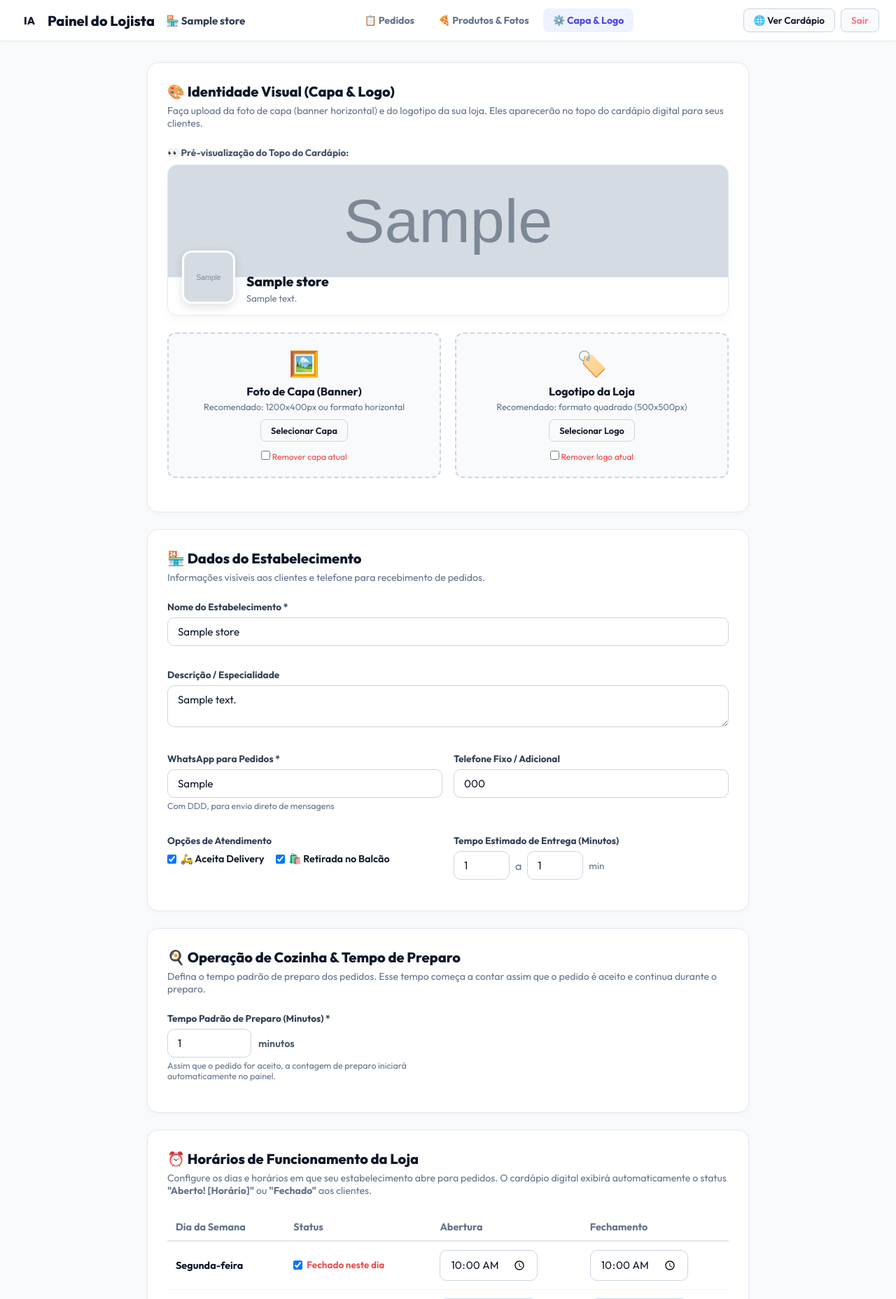
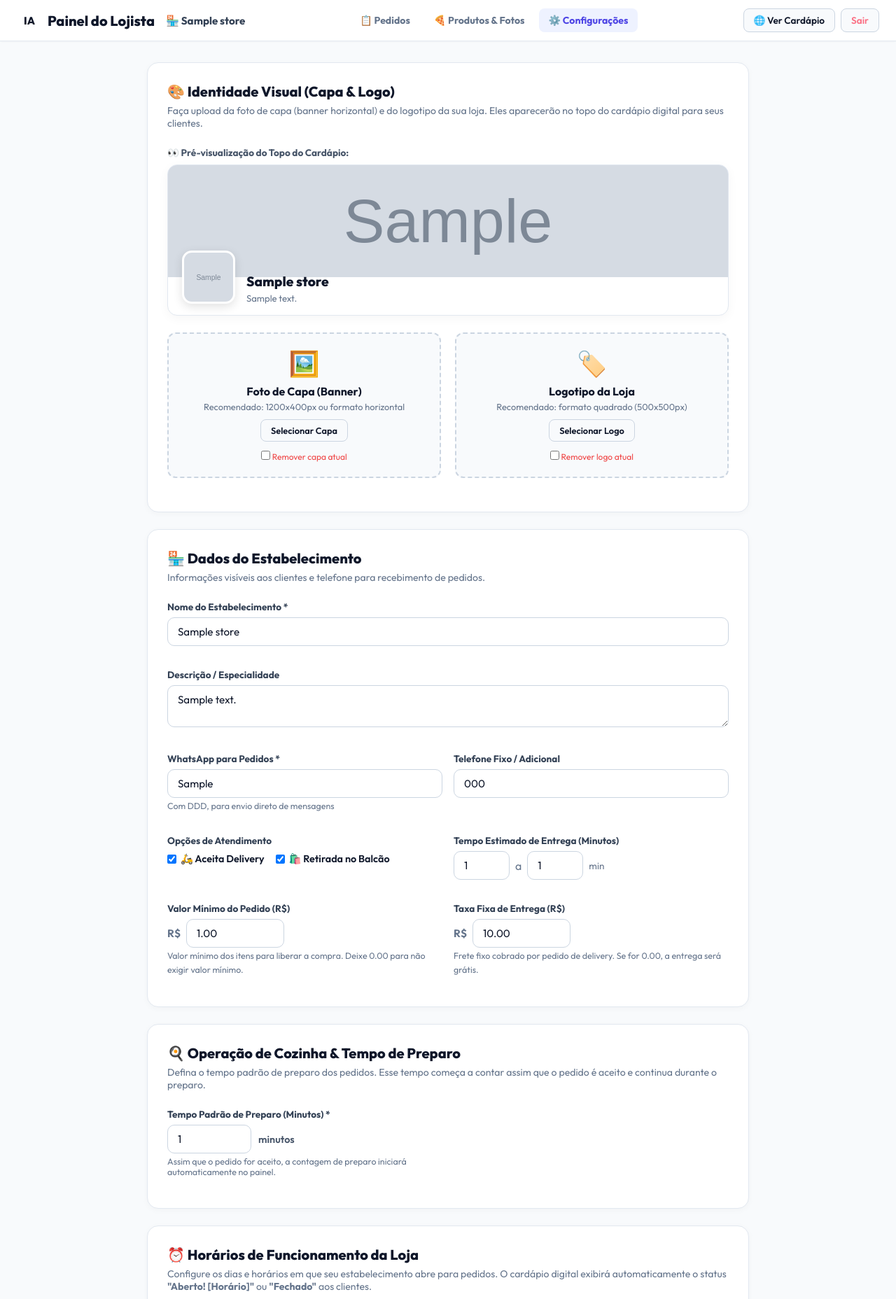
Before and after one commit to lgluiz1/mepedi, a Django app: a page that uses templates/dashboard/settings.html in a window 1280 px wide. Shown: the top 1856 px of the page at 70% size. Run offline with Django 5.2, Linux system fonts and the light colour scheme; a user stored in the database is signed in; tables that the repository leaves empty hold one stand-in row (values such as "Sample post"); grey boxes marked "Sample" are stand-in pictures.

Commit message:
feat(settings): add minimum order value, fixed delivery fee, update receipt and rename nav tab to Configurações

```diff
--- a/apps/orders/dashboard_views.py
+++ b/apps/orders/dashboard_views.py
@@ -162,6 +162,10 @@ def merchant_store_settings_view(request, store_slug):
         state = request.POST.get('state', '').strip().upper()
         postal_code = request.POST.get('postal_code', '').strip()
 
+        # Valores Comerciais e Frete
+        min_order_raw = request.POST.get('minimum_order_value', '0').strip().replace('R$', '').replace(' ', '').replace(',', '.')
+        fixed_fee_raw = request.POST.get('fixed_delivery_fee', '0').strip().replace('R$', '').replace(' ', '').replace(',', '.')
+
         if not name or not whatsapp:
             error_msg = "Nome do estabelecimento e WhatsApp são campos obrigatórios."
         else:
@@ -179,6 +183,16 @@ def merchant_store_settings_view(request, store_slug):
             current_store.postal_code = postal_code
             if receipt_msg:
                 current_store.thermal_receipt_message = receipt_msg
+
+            try:
+                current_store.minimum_order_value = Decimal(min_order_raw) if min_order_raw else Decimal('0.00')
+            except Exception:
+                pass
+
+            try:
+                current_store.fixed_delivery_fee = Decimal(fixed_fee_raw) if fixed_fee_raw else Decimal('0.00')
+            except Exception:
+                pass
 
             try:
                 current_store.estimated_delivery_time_min = int(time_min)
--- a/apps/orders/tests.py
+++ b/apps/orders/tests.py
@@ -394,7 +394,7 @@ class MerchantDashboardTests(TestCase):
         self.assertEqual(get_resp.status_code, 200)
         self.assertContains(get_resp, 'Identidade Visual')
 
-        # Atualiza configurações
+        # Atualiza configurações com pedido mínimo e taxa fixa de entrega
         post_resp = self.client.post(f'/painel/{self.store.slug}/configuracoes/', {
             'name': 'Pizzaria do Bairro Atualizada',
             'description': 'Nova descrição da pizzaria',
@@ -404,11 +404,15 @@ class MerchantDashboardTests(TestCase):
             'allows_pickup': 'on',
             'estimated_delivery_time_min': '25',
             'estimated_delivery_time_max': '50',
+            'minimum_order_value': '35,50',
+            'fixed_delivery_fee': '7,90',
         })
         self.assertEqual(post_resp.status_code, 200)
         self.store.refresh_from_db()
         self.assertEqual(self.store.name, 'Pizzaria do Bairro Atualizada')
         self.assertEqual(self.store.description, 'Nova descrição da pizzaria')
+        self.assertEqual(self.store.minimum_order_value, Decimal('35.50'))
+        self.assertEqual(self.store.fixed_delivery_fee, Decimal('7.90'))
 
     def test_merchant_products_crud_lifecycle(self):
         """Lojista gerencia produtos (criação, listagem e exclusão) via painel."""
--- a/apps/stores/models.py
+++ b/apps/stores/models.py
@@ -115,6 +115,13 @@ class Store(TimeStampedModel):
     allows_pickup = models.BooleanField(
         _('Aceita Retirada no Local'),
         default=True
+    )
+    fixed_delivery_fee = models.DecimalField(
+        _('Taxa Fixa de Entrega (R$)'),
+        max_digits=10,
+        decimal_places=2,
+        default=Decimal('0.00'),
+        help_text=_('Valor fixo cobrado por entrega. Deixe 0.00 para entrega grátis.')
     )
 
     # Operação de Cozinha e Cupom
--- a/templates/dashboard/product_options.html
+++ b/templates/dashboard/product_options.html
@@ -320,7 +320,7 @@
           🍕 Produtos & Fotos
         </a>
         <a href="/painel/{{ store.slug }}/configuracoes/" class="nav-tab-link">
-          ⚙️ Capa & Logo
+          ⚙️ Configurações
         </a>
       </nav>
 
--- a/templates/dashboard/products.html
+++ b/templates/dashboard/products.html
@@ -328,7 +328,7 @@
           🍕 Produtos & Fotos
         </a>
         <a href="/painel/{{ store.slug }}/configuracoes/" class="nav-tab-link">
-          ⚙️ Capa & Logo
+          ⚙️ Configurações
         </a>
       </nav>
 
--- a/templates/dashboard/settings.html
+++ b/templates/dashboard/settings.html
@@ -4,7 +4,7 @@
 <head>
   <meta charset="UTF-8">
   <meta name="viewport" content="width=device-width, initial-scale=1.0">
-  <title>Identidade Visual & Capa | {{ store.name }}</title>
+  <title>Configurações da Loja | {{ store.name }}</title>
   <link rel="preconnect" href="https://fonts.googleapis.com">
   <link rel="preconnect" href="https://fonts.gstatic.com" crossorigin>
   <link href="https://fonts.googleapis.com/css2?family=Outfit:wght@300;400;500;600;700;800&display=swap" rel="stylesheet">
@@ -336,7 +336,7 @@
           🍕 Produtos & Fotos
         </a>
         <a href="/painel/{{ store.slug }}/configuracoes/" class="nav-tab-link active">
-          ⚙️ Capa & Logo
+          ⚙️ Configurações
         </a>
       </nav>
 
@@ -482,6 +482,24 @@
               <input type="number" name="estimated_delivery_time_max" class="form-control" value="{{ store.estimated_delivery_time_max }}" style="width:80px;" placeholder="60">
               <span style="color:#64748b; font-size:0.85rem;">min</span>
             </div>
+          </div>
+
+          <div class="form-group">
+            <label class="form-label" for="minOrderValue">Valor Mínimo do Pedido (R$)</label>
+            <div style="display:flex; align-items:center; gap:8px;">
+              <span style="font-weight:700; color:#64748b; font-size:0.95rem;">R$</span>
+              <input type="number" id="minOrderValue" name="minimum_order_value" class="form-control" value="{{ store.minimum_order_value|stringformat:'.2f' }}" step="0.50" min="0" style="max-width:140px;" placeholder="0.00">
+            </div>
+            <small style="color:#64748b; font-size:0.78rem;">Valor mínimo dos itens para liberar a compra. Deixe 0.00 para não exigir valor mínimo.</small>
+          </div>
+
+          <div class="form-group" id="fixedDeliveryFeeBox">
+            <label class="form-label" for="fixedDeliveryFee">Taxa Fixa de Entrega (R$)</label>
+            <div style="display:flex; align-items:center; gap:8px;">
+              <span style="font-weight:700; color:#64748b; font-size:0.95rem;">R$</span>
+              <input type="number" id="fixedDeliveryFee" name="fixed_delivery_fee" class="form-control" value="{{ store.fixed_delivery_fee|stringformat:'.2f' }}" step="0.50" min="0" style="max-width:140px;" placeholder="0.00">
+            </div>
+            <small style="color:#64748b; font-size:0.78rem;">Frete fixo cobrado por pedido de delivery. Se for 0.00, a entrega será grátis.</small>
           </div>
         </div>
       </div>
```
Also changed, not shown: apps/delivery/views.py (+25 -2 lines), apps/orders/services.py (+14 -11 lines), templates/dashboard/orders.html (+11 -1 lines), templates/stores/checkout.html (+30 -2 lines), templates/stores/public_menu.html (+13 -4 lines), apps/stores/migrations/0004_store_fixed_delivery_fee.py (added).
